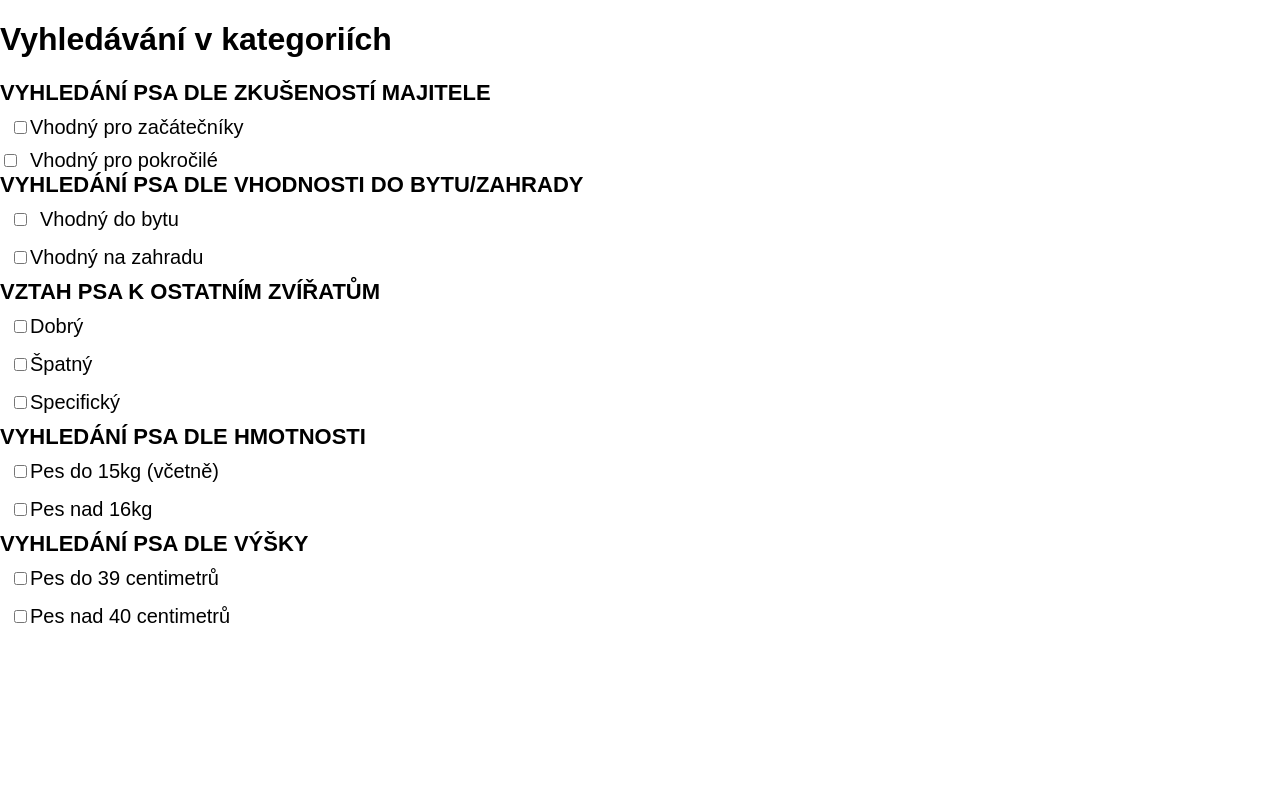
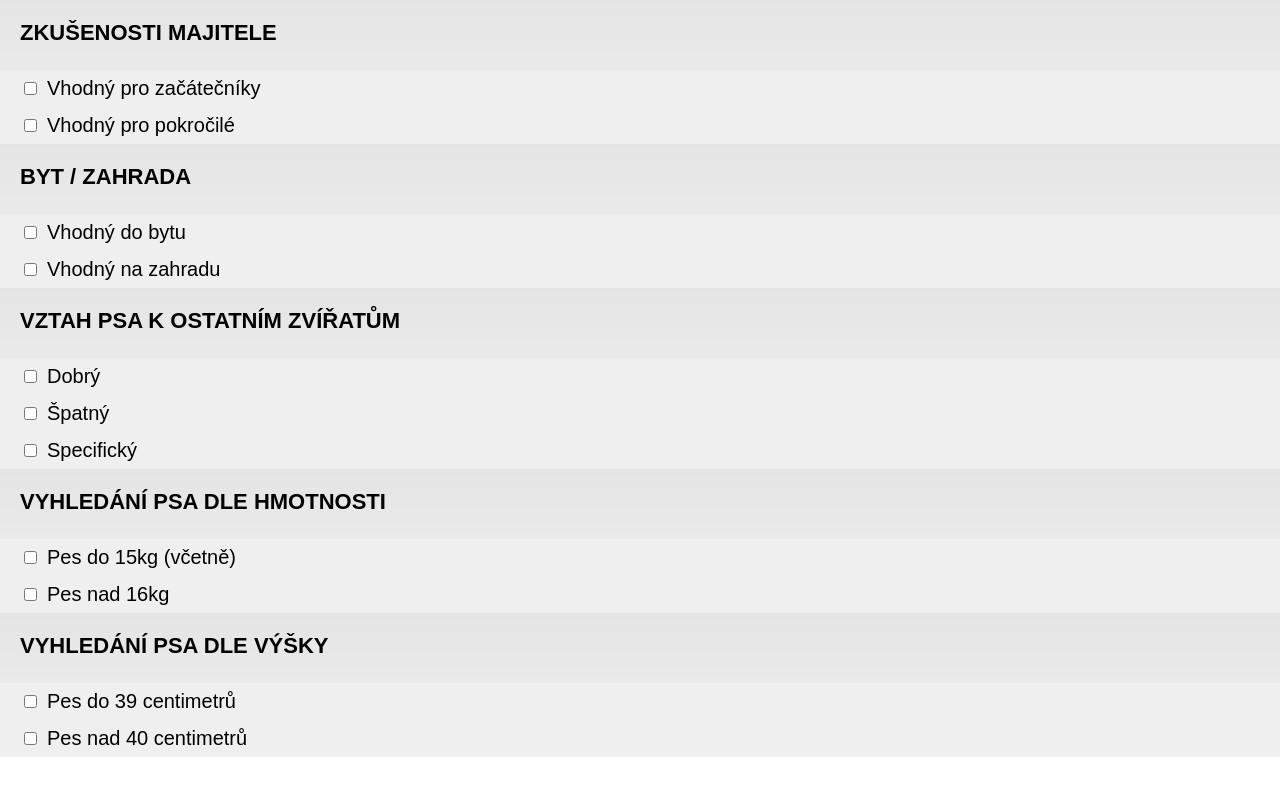
Before and after one commit to terezakuk/Psomat, a Vue app: page /search in a window 1280 px wide. Shown: the top 796 px of the page. Built offline with nearby package versions, Linux system fonts and the light colour scheme.

Commit message:
Added styles for Filter.

```diff
--- a/src/components/Filter.vue
+++ b/src/components/Filter.vue
@@ -4,22 +4,22 @@
     <div class="viewbox">
 
       <div class="group">
-        <div class="selektor">Vyhledání psa dle zkušeností majitele</div>
+        <div class="selektor">Zkušenosti majitele</div>
         <div class="text" >
           <input type="checkbox" id="zacatecnik" value="true" v-model="vhodnyProZacatecniky" />
           <label for="zacatecnik">Vhodný pro začátečníky</label>
         </div>
-        <div>
+        <div class="text">
           <input type="checkbox" id="pokrocily" value="false" v-model="vhodnyProZacatecniky" />
-          <label class="text" for="pokrocily">Vhodný pro pokročilé</label>
+          <label for="pokrocily">Vhodný pro pokročilé</label>
         </div>
       </div>
 
       <div class="group">
-        <div class="selektor">Vyhledání psa dle vhodnosti do bytu/zahrady</div>
+        <div class="selektor">Byt / zahrada</div>
         <div class="text">
           <input type="checkbox" id="byt" value="true" v-model="doBytu" />
-          <label class="text" for="byt">Vhodný do bytu</label>
+          <label for="byt">Vhodný do bytu</label>
         </div>
         <div class="text">
           <input type="checkbox" id="zahrada" value="false" v-model="doBytu" />
@@ -119,11 +119,14 @@
        <div class="text" >
           <input type="checkbox" id="terieri" value="Teriéři" v-model="kategorie" />
           <label for="terieri">Teriéři</label>
+
        </div>
+
       </div>
+
     <button class="tlacitko" v-on:click="vyhledat()">Vyhledat</button>
-  </div> -->
-
+  </div>
+-->
 </template>
 
 <script>
@@ -191,6 +194,7 @@ function mapujBoolean(bool) {
   display: flex;
   flex-direction: column;
 }
+
 .viewbox{
   overflow: auto;
   flex: 1;
@@ -199,8 +203,21 @@ function mapujBoolean(bool) {
   font-size: 22px;
   font-weight: bold;
   text-transform: uppercase;
-  background-image: linear-gradient( #E4E4E4 (up) - #EAEAEA (down));
+  background-image: linear-gradient( #E4E4E4, #EAEAEA);
+  padding: 20px;
+  height: 30px;
+  vertical-align: middle;
 
+}
+.text{
+  font-size: 20px;
+ /*  margin: 5px; */
+  padding: 7px 20px;
+  background-color: #EFEFEF;
+}
+
+.text input{
+  margin-right: 10px;
 }
 .tlacitko {
   font-size: 22px;
@@ -210,11 +227,7 @@ function mapujBoolean(bool) {
   flex: 0 0 80px;
   text-transform: uppercase;
 }
-.text{
-  font-size: 20px;
-  margin: 5px;
-  padding: 5px;
-}
+
 /* .selekce {
   display: grid;
   padding:20px;
--- a/src/views/Search.vue
+++ b/src/views/Search.vue
@@ -1,10 +1,5 @@
 <template>
   <div>
-    <div class="nadpisVyhledavani">
-      <div class="nadpisVyhledavaniDruhy">
-        <h1>Vyhledávání v kategoriích</h1>
-      </div>
-    </div>
     <filter-psu v-on:filtruj="filtruj($event)" />
   </div>
 
```
